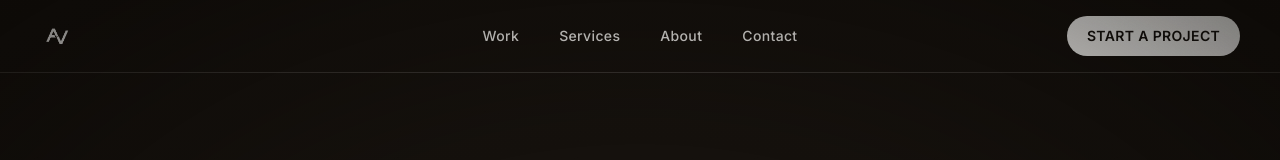
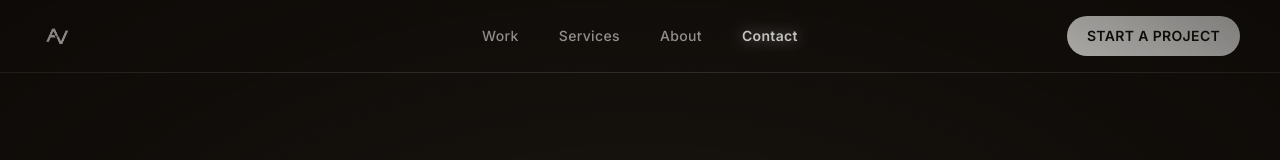
Before and after one commit to ApexVisualsLLC/ApexVisualsLLC, a Next.js app: page /contact in a window 1280 px wide. Shown: the top 160 px of the page. Built offline with nearby package versions, Linux system fonts and the light colour scheme.

Commit message:
Highlight the active page in the nav
Added pathname-based active state so the current page's nav link
glows (soft text-shadow + bold weight) while the others dim slightly,
making it clear which page you're on. Applied to both desktop and
mobile nav.

```diff
--- a/src/components/Nav.tsx
+++ b/src/components/Nav.tsx
@@ -2,6 +2,7 @@
 
 import Image from "next/image";
 import Link from "next/link";
+import { usePathname } from "next/navigation";
 import { useEffect, useState } from "react";
 import Magnetic from "@/components/Magnetic";
 
@@ -13,6 +14,7 @@ const links = [
 ];
 
 export default function Nav() {
+  const pathname = usePathname();
   const [scrolled, setScrolled] = useState(false);
   const [menuOpen, setMenuOpen] = useState(false);
 
@@ -45,15 +47,23 @@ export default function Nav() {
         </Link>
 
         <nav className="hidden md:flex md:absolute md:left-1/2 md:-translate-x-1/2 md:items-center md:gap-10">
-          {links.map((link) => (
+          {links.map((link) => {
+            const active = pathname === link.href;
+            return (
               <Link
                 key={link.href}
                 href={link.href}
-              className="text-sm font-medium tracking-wide text-fg/90 transition-colors hover:text-fg"
+                aria-current={active ? "page" : undefined}
+                className={`text-sm tracking-wide transition-colors ${
+                  active
+                    ? "font-semibold text-fg [text-shadow:0_0_16px_rgba(244,243,240,0.65)]"
+                    : "font-medium text-fg/70 hover:text-fg"
+                }`}
               >
                 {link.label}
               </Link>
-          ))}
+            );
+          })}
         </nav>
 
         <Magnetic className="hidden md:inline-block">
@@ -89,16 +99,24 @@ export default function Nav() {
 
       {menuOpen && (
         <nav className="flex flex-col gap-1 border-t border-border bg-bg px-6 pb-6 pt-2 md:hidden">
-          {links.map((link) => (
+          {links.map((link) => {
+            const active = pathname === link.href;
+            return (
               <Link
                 key={link.href}
                 href={link.href}
                 onClick={closeMenu}
-              className="py-3 text-base font-medium text-fg/90"
+                aria-current={active ? "page" : undefined}
+                className={`py-3 text-base ${
+                  active
+                    ? "font-semibold text-fg [text-shadow:0_0_16px_rgba(244,243,240,0.65)]"
+                    : "font-medium text-fg/70"
+                }`}
               >
                 {link.label}
               </Link>
-          ))}
+            );
+          })}
           <Link
             href="/contact"
             onClick={closeMenu}
```
Lines whose indentation alone changed are shown as unchanged.
